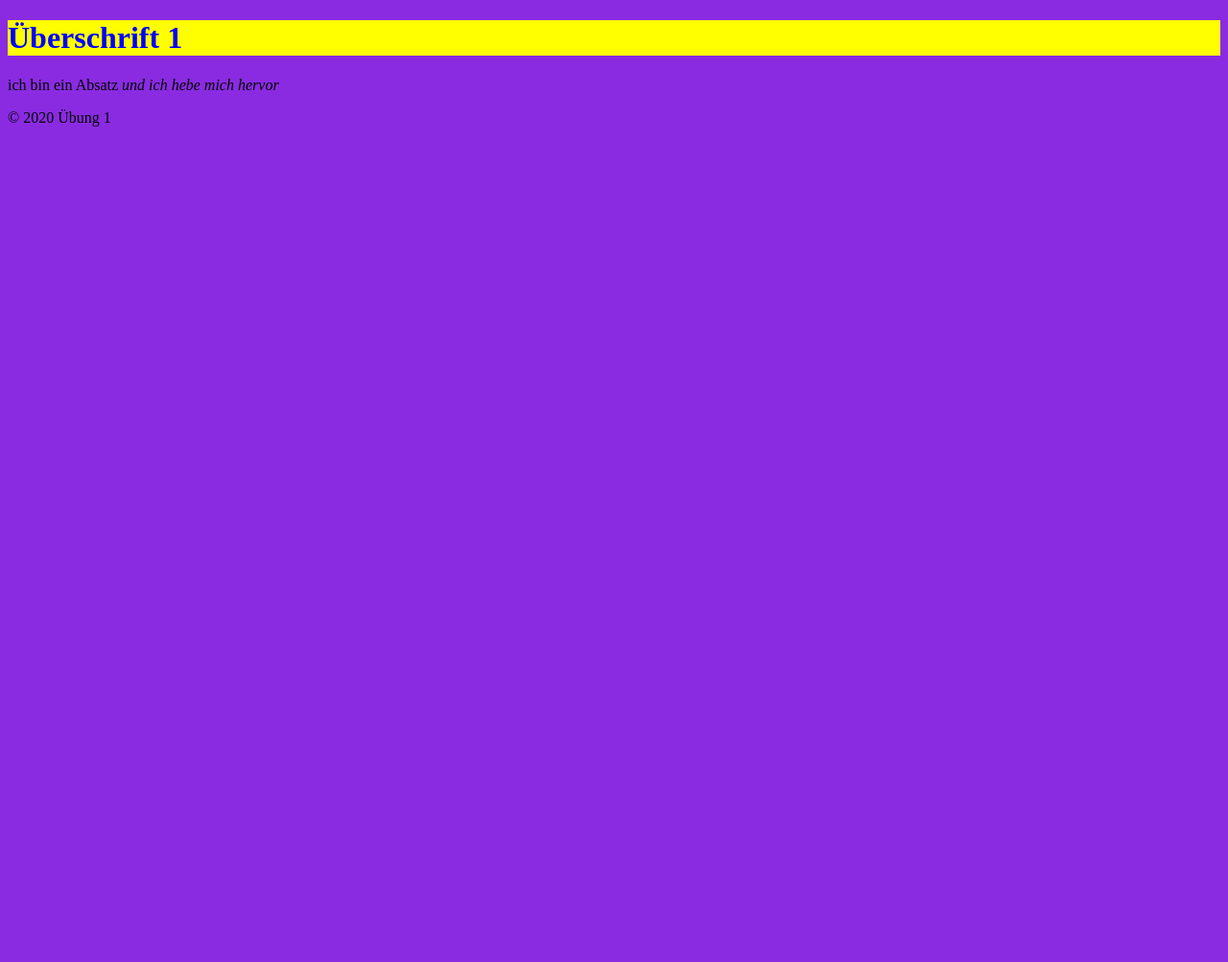
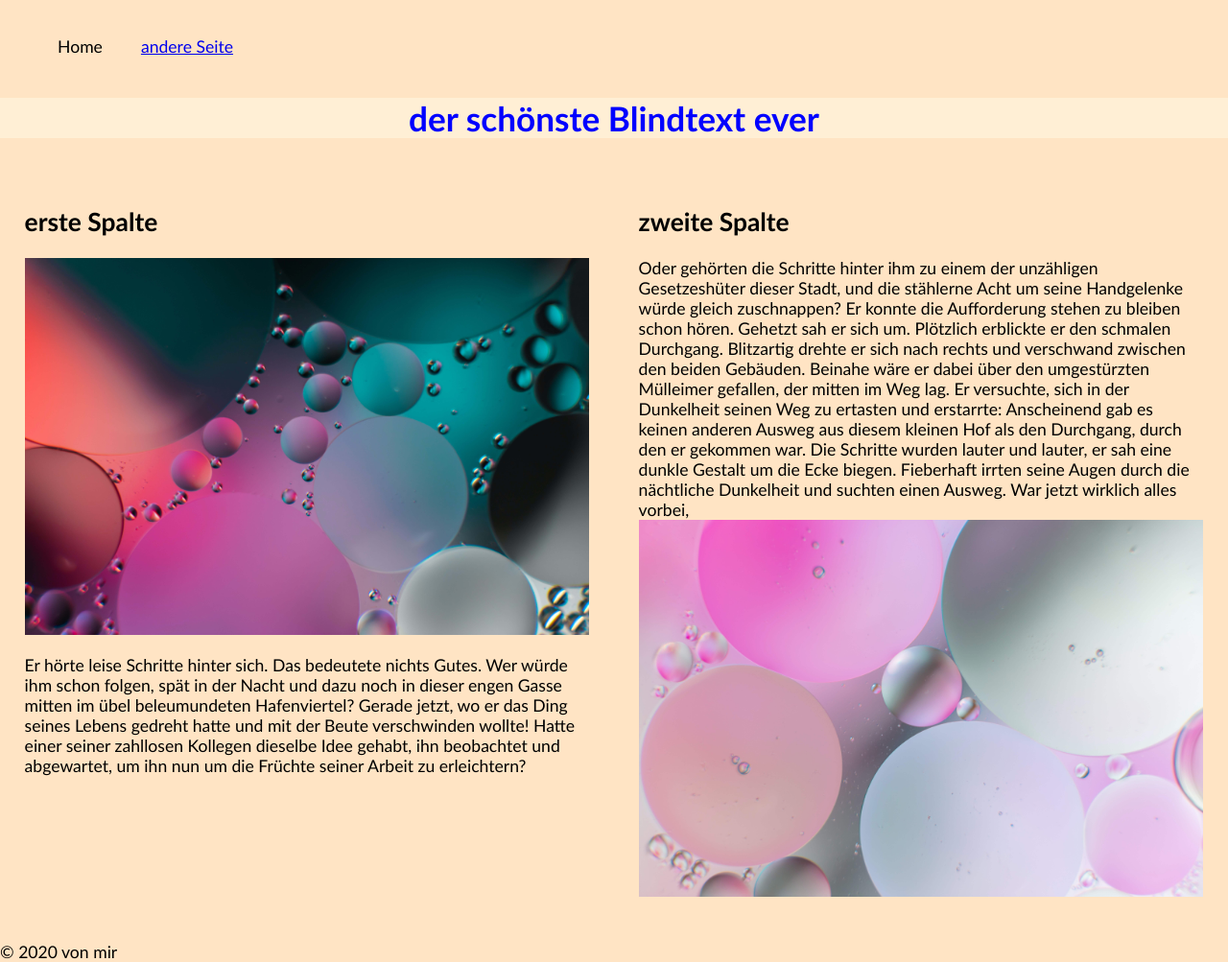
Before and after one commit to CODERS-BAY/web-abgabe-1-evalieb, a plain HTML site: page index.html in a window 1280 px wide. Shown: the whole page at 96% size. Before the commit the page ends 800 px from the top, so only its background shows below. Drawn offline with Linux system fonts and the light colour scheme.

Commit message:
ersteSeite

```diff
--- a/index.html
+++ b/index.html
@@ -12,18 +12,37 @@
 
     </head>
     <body>
-        <h1>Überschrift 1</h1>
-        <p>
-            ich bin ein Absatz <em>und ich hebe mich hervor</em>
-        </p>
+        <header>
+            <nav>
+                <ul>
+                    <li>Home</li>
+                    <li><a href="Seite2.html"> andere Seite</a></li>
+                </ul>
+            </nav>
+        </header>
 
+        <main>
+            <h1>der schönste Blindtext ever</h1>
+
+            <section>
+                <article>
+                    <h2>erste Spalte</h2>
+                    <img src="bild1.jpg" alt="Bubbles pink and petrol">
+                    <p>
+                    Er hörte leise Schritte hinter sich. Das bedeutete nichts Gutes. Wer würde ihm schon folgen, spät in der Nacht und dazu noch in dieser engen Gasse mitten im übel beleumundeten Hafenviertel? Gerade jetzt, wo er das Ding seines Lebens gedreht hatte und mit der Beute verschwinden wollte! Hatte einer seiner zahllosen Kollegen dieselbe Idee gehabt, ihn beobachtet und abgewartet, um ihn nun um die Früchte seiner Arbeit zu erleichtern?
+                    </p>
+                </article>
+                <article>
+                    <h2>zweite Spalte</h2>
+                    <p>
+                    Oder gehörten die Schritte hinter ihm zu einem der unzähligen Gesetzeshüter dieser Stadt, und die stählerne Acht um seine Handgelenke würde gleich zuschnappen? Er konnte die Aufforderung stehen zu bleiben schon hören. Gehetzt sah er sich um. Plötzlich erblickte er den schmalen Durchgang. Blitzartig drehte er sich nach rechts und verschwand zwischen den beiden Gebäuden. Beinahe wäre er dabei über den umgestürzten Mülleimer gefallen, der mitten im Weg lag. Er versuchte, sich in der Dunkelheit seinen Weg zu ertasten und erstarrte: Anscheinend gab es keinen anderen Ausweg aus diesem kleinen Hof als den Durchgang, durch den er gekommen war. Die Schritte wurden lauter und lauter, er sah eine dunkle Gestalt um die Ecke biegen. Fieberhaft irrten seine Augen durch die nächtliche Dunkelheit und suchten einen Ausweg. War jetzt wirklich alles vorbei,
+                    <img src="bild2.jpg" alt="again Bubbles pink and petrol pastell">
+                    </p>
+                </article>
+            </section>
+        </main>
         <footer>
-            <p>&copy; 2020 Übung 1</p>
-
-
+            &copy; 2020 von mir
         </footer>
     </body>
-
-
-
 </html>
--- a/styling.css
+++ b/styling.css
@@ -1,9 +1,47 @@
 body{
-    background-color: blueviolet;
+    background-color: bisque;
+    margin: 0;
+    font-size: 110%;
+    font-family: 'Trebuchet MS', 'Lucida Sans Unicode', 'Lucida Grande', 'Lucida Sans', Arial, sans-serif
 
 }
-
+section{
+    display: flex;
+    width: 100%;
+}
 h1{
-    background-color: yellow;
+    background-color: papayawhip;
+    text-align: center;
     color: blue;
 }
+
+img{
+    max-width: 100%;
+}
+
+ul{
+    list-style: none;
+    display: flex;
+}
+
+li{
+    padding: 20px;
+}
+
+
+
+article{
+    width: 50%;
+    padding: 2%;
+}
+
+@media screen and (max-width: 720px){
+    section{
+        display: block;
+    }
+
+    article{
+         display: block;
+         width: 100%;
+    }
+}
```
Also changed, not shown: Bild1.jpg (added), Bild2.jpg (added).
